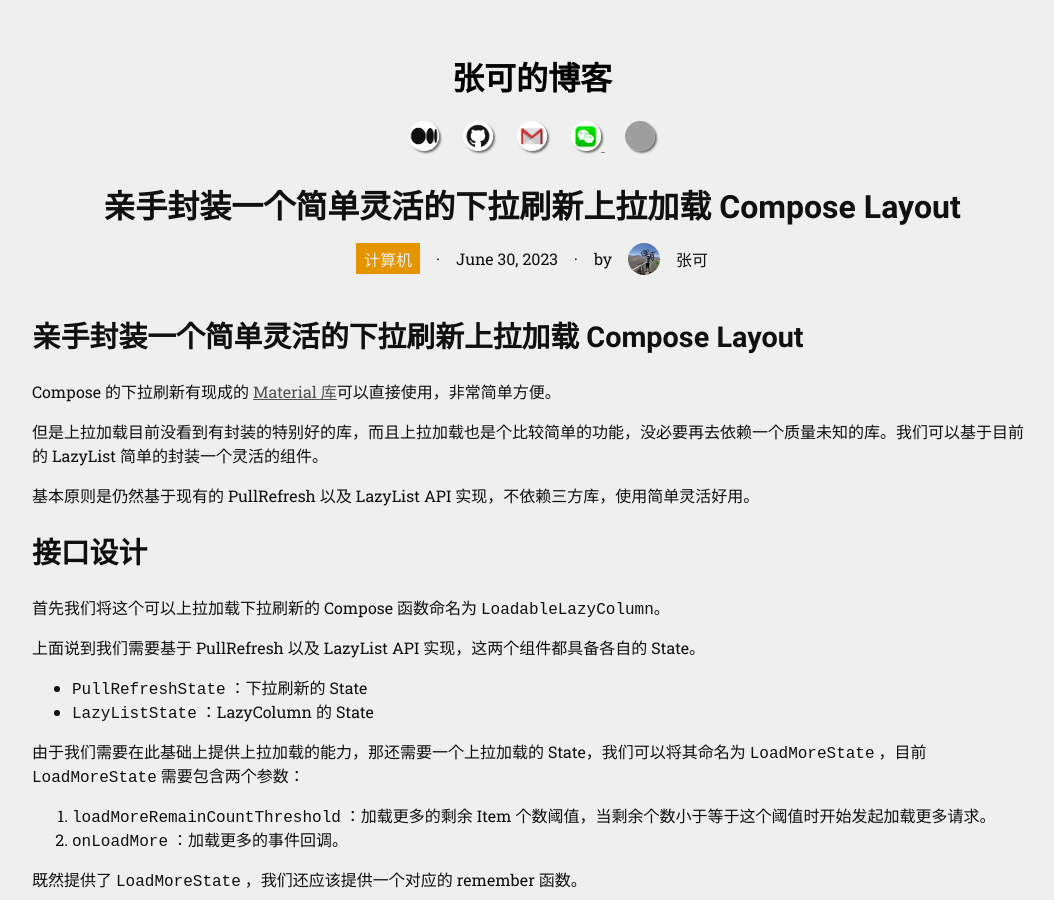
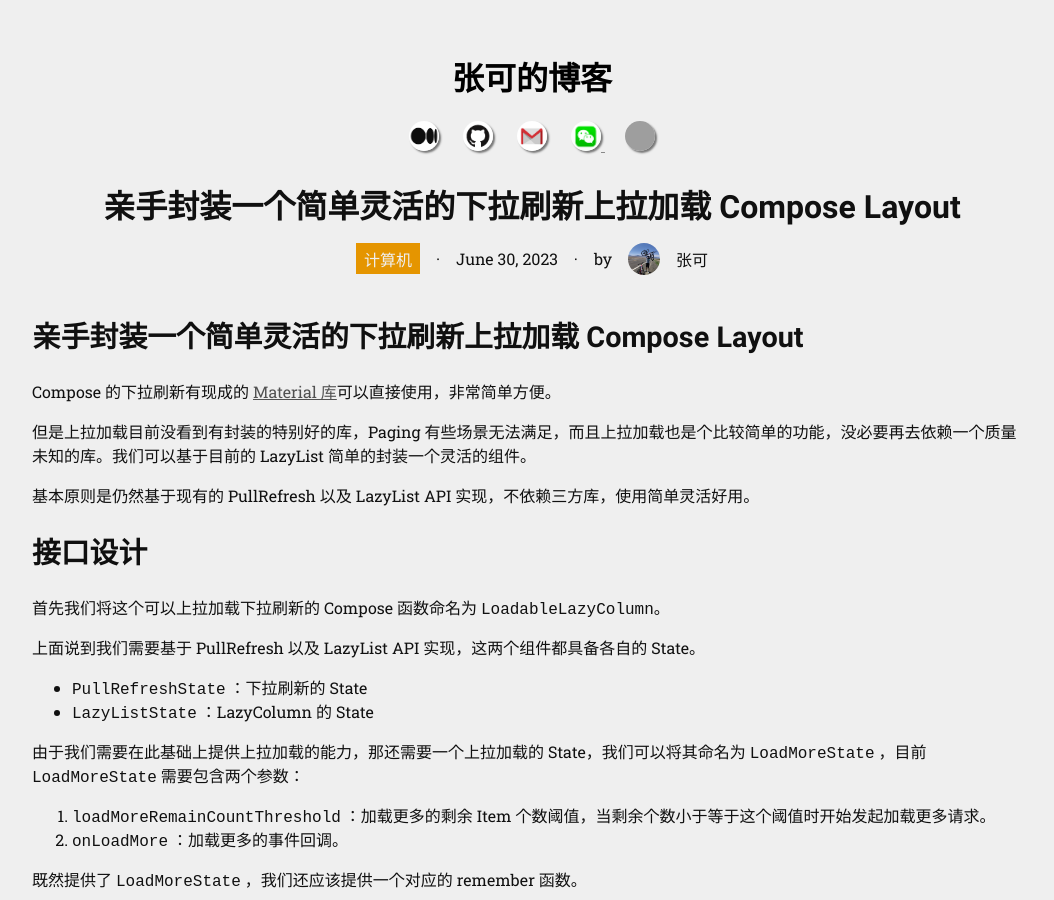
Before and after one commit to 0xZhangKe/0xZhangKe.github.io, a Jekyll site: the page built from _posts/2023-06-30-LoadableLazyColumn.md, in a window 1280 px wide and 900 px high. Shown: the whole window, without its empty margins (108-1162 px from the left). Built offline with Jekyll 4.4.1, drawn with Linux system fonts in a browser that asks for light colours; comment, search, counter and statistics services are not loaded; grey boxes are pictures that could not be loaded.

Commit message:
Update blog content

```diff
--- a/_posts/2023-06-30-LoadableLazyColumn.md
+++ b/_posts/2023-06-30-LoadableLazyColumn.md
@@ -10,7 +10,7 @@ date:   2023-06-30 23:30:40 +0800
 
 Compose 的下拉刷新有现成的 [Material 库](https://developer.android.com/reference/kotlin/androidx/compose/material/pullrefresh/package-summary)可以直接使用，非常简单方便。
 
-但是上拉加载目前没看到有封装的特别好的库，而且上拉加载也是个比较简单的功能，没必要再去依赖一个质量未知的库。我们可以基于目前的 LazyList 简单的封装一个灵活的组件。
+但是上拉加载目前没看到有封装的特别好的库，Paging 有些场景无法满足，而且上拉加载也是个比较简单的功能，没必要再去依赖一个质量未知的库。我们可以基于目前的 LazyList 简单的封装一个灵活的组件。
 
 基本原则是仍然基于现有的 PullRefresh 以及 LazyList API 实现，不依赖三方库，使用简单灵活好用。
 
```
